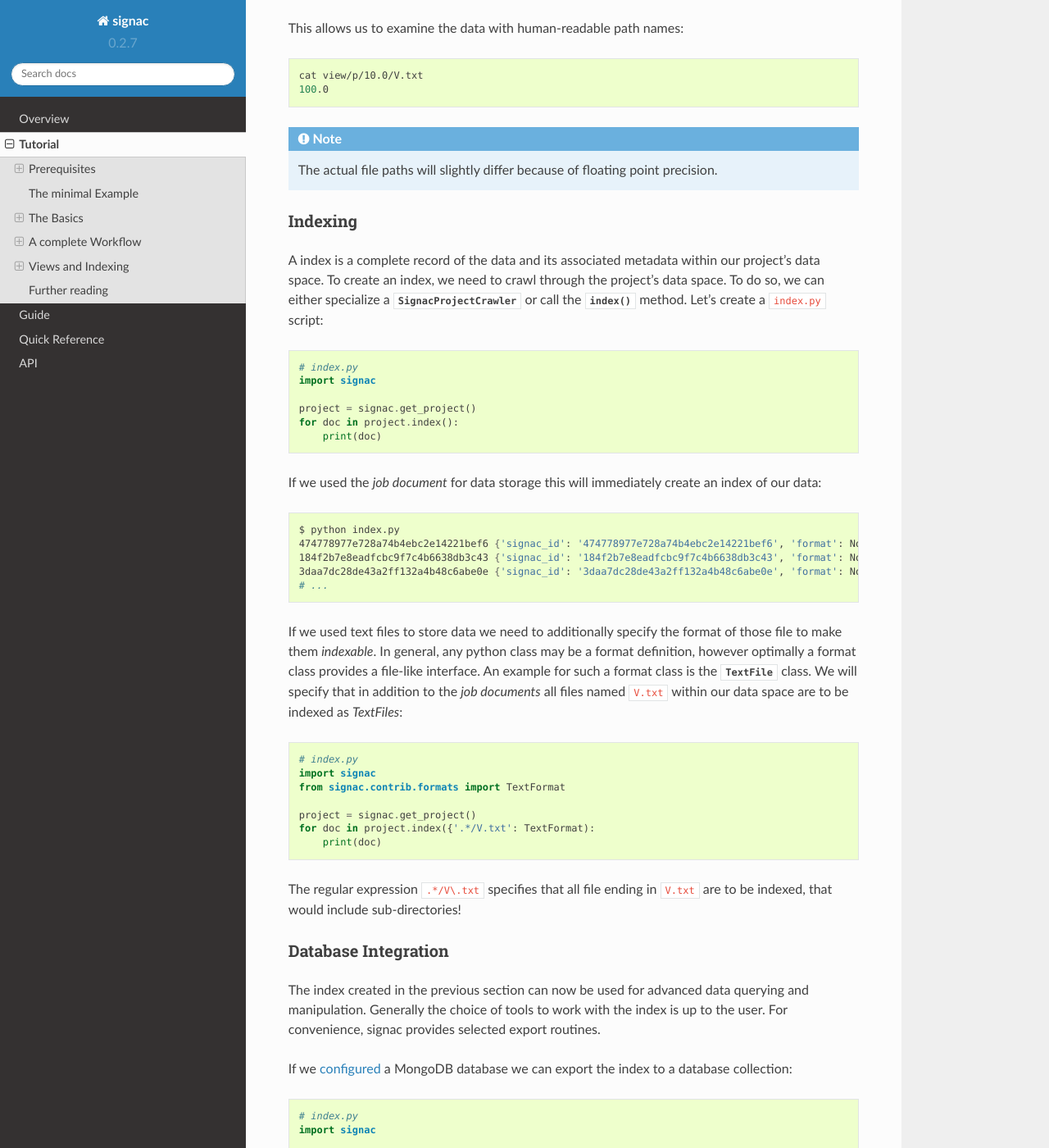
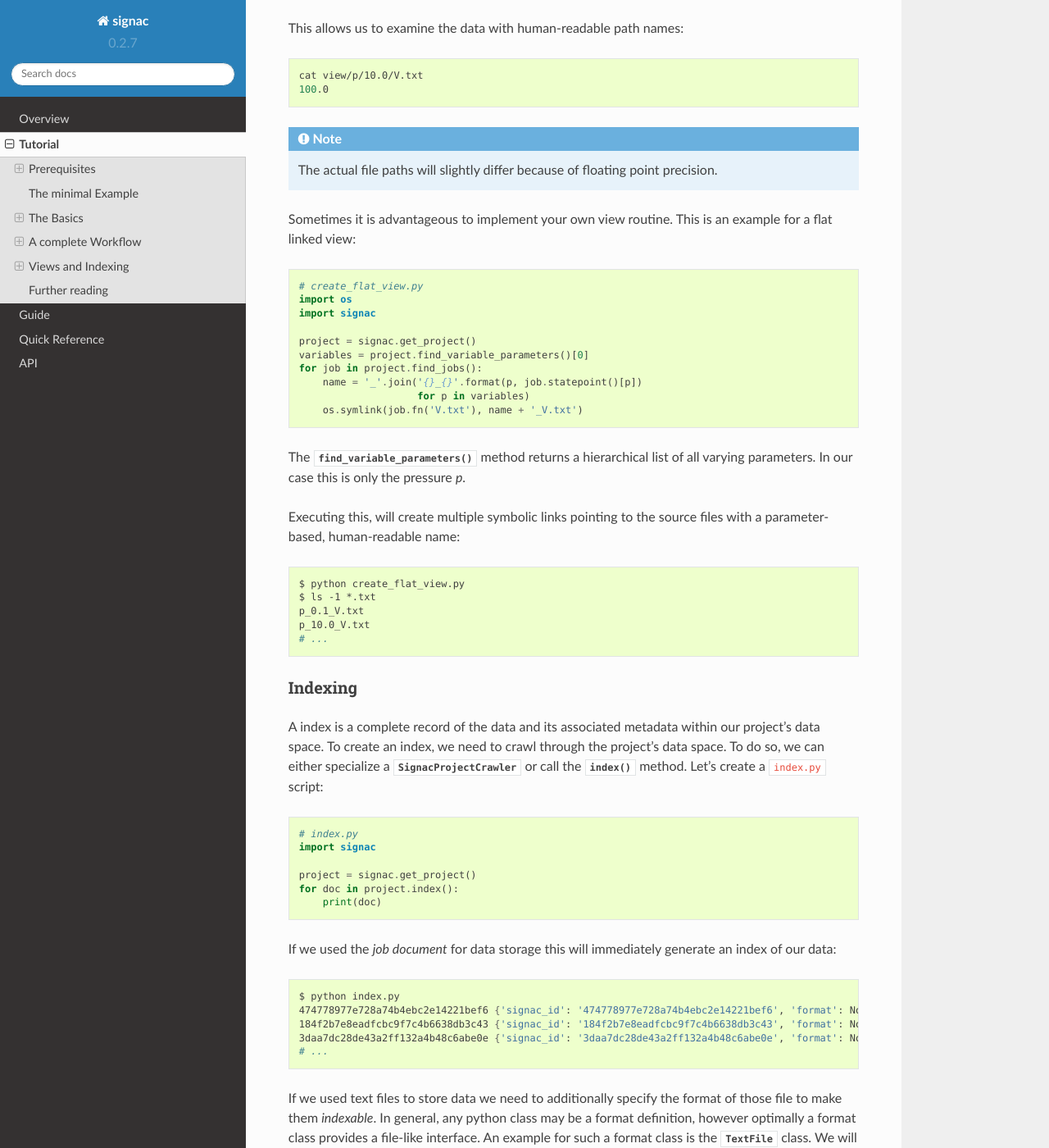
Before and after one commit to glotzerlab/signac, a Sphinx documentation site: the page built from doc/tutorial.rst, in a window 1280 px wide and 1400 px high, scrolled down 11176 px. Shown: the whole window at 82% size. Built offline with Sphinx 7.4.7 and the Read the Docs theme 2.0.0, drawn with Linux system fonts in a browser that asks for light colours; formulas are drawn with MathJax 3; some of the changed text lies outside the part shown.

Commit message:
Complete the tutorial.

```diff
--- a/doc/tutorial.rst
+++ b/doc/tutorial.rst
@@ -97,10 +97,10 @@ We will set :math:`k_B=1` and execute the complete study in **7 lines** of code:
     1. import signac
     2. project = signac.get_project()
     3. for p in 0.1, 1.0, 10.0:
-    4.    sp = {'p': p, 'T': 10.0, 'N': 10}
-    5.    with project.open_job(sp) as job:
-    6.        if 'V' not in job.document:
-    7.            job.document['V'] = sp['N'] * sp['T'] / sp['p']
+    4.     sp = {'p': p, 'T': 10.0, 'N': 10}
+    5.     with project.open_job(sp) as job:
+    6.         if 'V' not in job.document:
+    7.             job.document['V'] = sp['N'] * sp['T'] / sp['p']
 
 1. Import the ``signac`` package.
 2. Obtain a handle for the configured project.
@@ -572,6 +572,35 @@ This allows us to examine the data with human-readable path names:
 
     The actual file paths will slightly differ because of floating point precision.
 
+Sometimes it is advantageous to implement your own view routine.
+This is an example for a flat linked view:
+
+.. code-block:: python
+
+    # create_flat_view.py
+    import os
+    import signac
+
+    project = signac.get_project()
+    variables = project.find_variable_parameters()[0]
+    for job in project.find_jobs():
+        name = '_'.join('{}_{}'.format(p, job.statepoint()[p])
+                        for p in variables)
+        os.symlink(job.fn('V.txt'), name + '_V.txt')
+
+The :py:meth:`~signac.contrib.project.Project.find_variable_parameters` method returns a hierarchical list of all varying parameters.
+In our case this is only the pressure *p*.
+
+Executing this, will create multiple symbolic links pointing to the source files with a parameter-based, human-readable name:
+
+.. code-block:: bash
+
+    $ python create_flat_view.py
+    $ ls -1 *.txt
+    p_0.1_V.txt
+    p_10.0_V.txt
+    # ...
+
 Indexing
 --------
 
@@ -589,7 +618,7 @@ Let's create a ``index.py`` script:
     for doc in project.index():
         print(doc)
 
-If we used the *job document* for data storage this will immediately create an index of our data:
+If we used the *job document* for data storage this will immediately generate an index of our data:
 
 .. code-block:: bash
 
@@ -614,14 +643,14 @@ We will specify that in addition to the *job documents* all files named ``V.txt`
     for doc in project.index({'.*/V.txt': TextFormat):
         print(doc)
 
-The regular expression ``.*/V\.txt`` specifies that all file ending in ``V.txt`` are to be indexed, that would include sub-directories!
+The regular expression ``.*/V\.txt`` specifies that all files ending in ``V.txt`` are to be indexed, that would include sub-directories!
 
 Database Integration
 --------------------
 
 The index created in the previous section can now be used for advanced data querying and manipulation.
-Generally the choice of tools to work with the index is up to the user.
-For convenience, signac provides selected export routines.
+You can export the index into a any tool of your choice.
+For convenience, signac provides export routines for MongoDB database collections.
 
 If we :ref:`configured <configuration>` a MongoDB database we can export the index to a database collection:
 
@@ -640,7 +669,7 @@ For signac projects this is simplified by using the :py:meth:`~signac.contrib.pr
 .. code-block:: python
 
     project.create_access_module()  # or
-    project.create_access_module({'.*/V.txt': TextFormat})  # respectively
+    project.create_access_module({'.*/V\.txt': TextFormat})  # respectively
 
 This will create a ``signac_access.py`` module in the project's root directory, which will look like this:
 
```
Also changed, not shown: other parts of doc/tutorial.rst (+7 -7 lines).
